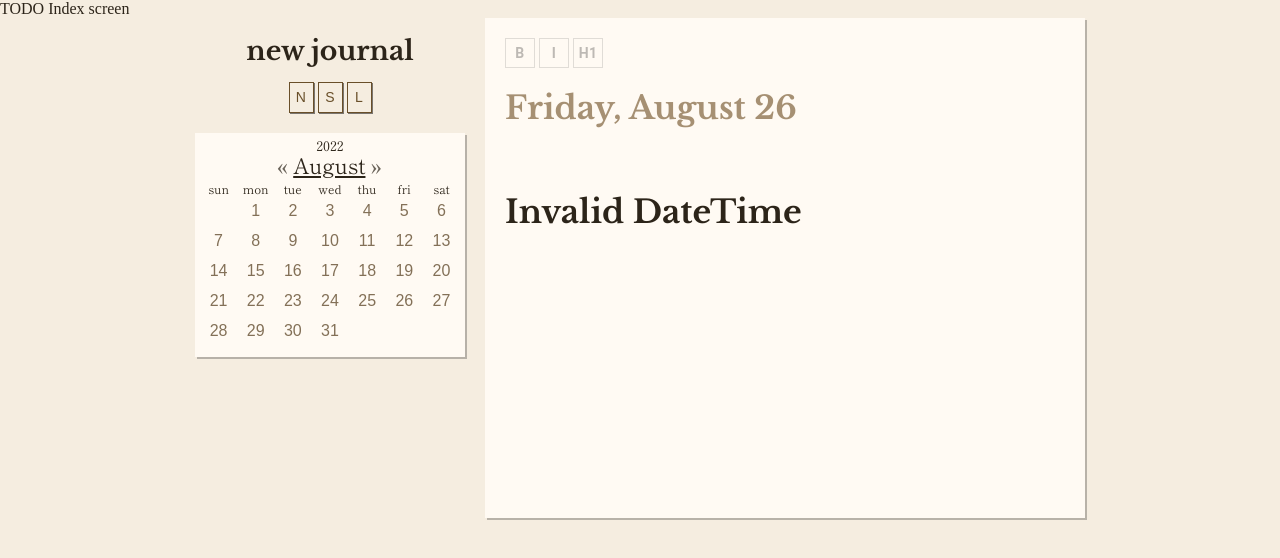
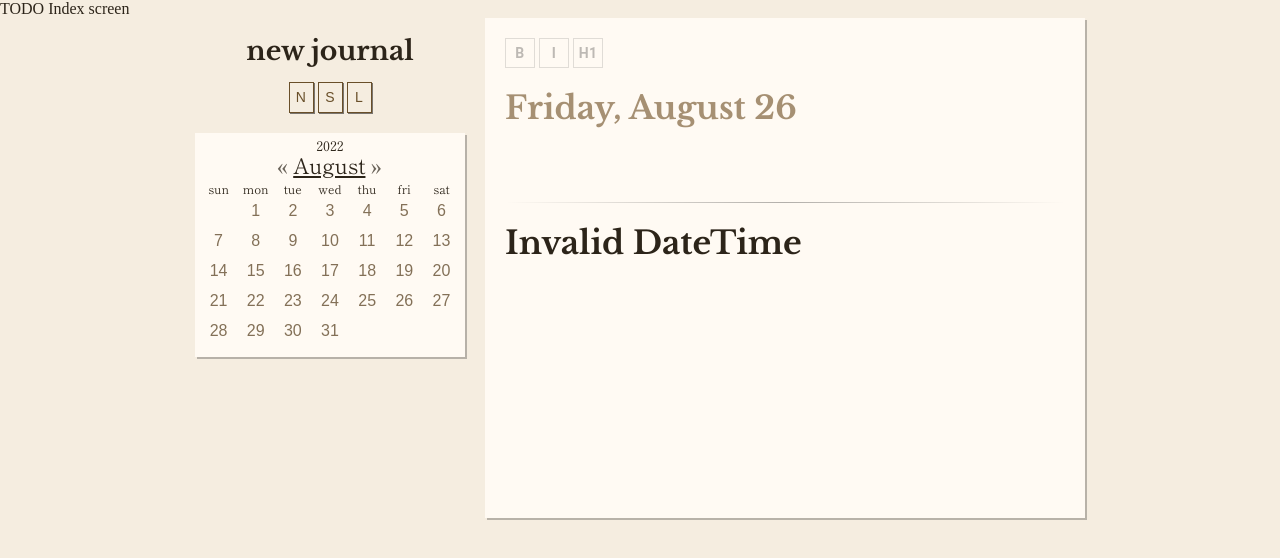
Before and after one commit to JeffDemanche/ipsum-web, a React app: page /journal/1 in a window 1280 px wide. Shown: the top 558 px of the page. Built offline with nearby package versions, Linux system fonts and the light colour scheme; a web font is replaced by a local one.

Commit message:
Adds dividers between entries

```diff
--- a/src/components/Surface/JournalEntry.less
+++ b/src/components/Surface/JournalEntry.less
@@ -3,7 +3,7 @@
 
 .entry-heading {
   font-family: @font-headers;
-  color: @paper-1;
+  color: @paper-3;
 }
 
 .journal-entry {
@@ -19,6 +19,19 @@
         color: @paper-7;
       }
     }
+  }
+
+  hr {
+    margin-top: 30px;
+    opacity: 0.4;
+    border: 0;
+    height: 1px;
+    background-image: linear-gradient(
+      to right,
+      rgba(0, 0, 0, 0),
+      rgba(0, 0, 0, 0.75),
+      rgba(0, 0, 0, 0)
+    );
   }
 
   .editor-block {
--- a/src/components/Surface/JournalEntryPast.tsx
+++ b/src/components/Surface/JournalEntryPast.tsx
@@ -10,10 +10,12 @@ import { useJournalEntryEditor } from "./useJournalEntryEditor";
 
 interface JournalEntryProps {
   entryKey: string;
+  showDivider?: boolean;
 }
 
 export const JournalEntryPast: React.FC<JournalEntryProps> = ({
   entryKey,
+  showDivider,
 }: JournalEntryProps) => {
   const { editorRef, editorState, blockStyleFn } = useJournalEntryEditor({
     entryKey,
@@ -99,6 +101,7 @@ export const JournalEntryPast: React.FC<JournalEntryProps> = ({
           </div>
         </>
       )}
+      {showDivider && <hr></hr>}
     </div>
   );
 };
--- a/src/components/Surface/JournalEntryToday.tsx
+++ b/src/components/Surface/JournalEntryToday.tsx
@@ -13,6 +13,7 @@ import { useJournalEntryEditor } from "./useJournalEntryEditor";
 
 interface JournalEntryTodayProps {
   entryKey: string;
+  showDivider?: boolean;
 }
 
 /**
@@ -20,6 +21,7 @@ interface JournalEntryTodayProps {
  */
 export const JournalEntryToday: React.FC<JournalEntryTodayProps> = ({
   entryKey,
+  showDivider,
 }: JournalEntryTodayProps) => {
   const { editorRef, editorState, empty, blockStyleFn } = useJournalEntryEditor(
     { entryKey }
@@ -119,6 +121,7 @@ export const JournalEntryToday: React.FC<JournalEntryTodayProps> = ({
           </div>
         </>
       )}
+      {showDivider && <hr></hr>}
     </div>
   );
 };
--- a/src/components/Surface/SurfaceEditor.tsx
+++ b/src/components/Surface/SurfaceEditor.tsx
@@ -16,7 +16,13 @@ export const SurfaceEditor = () => {
   const today = useDateString(30000, "entry-printed-date");
 
   const todayEntryComponent = (
-    <JournalEntryToday entryKey={today} key={today}></JournalEntryToday>
+    <>
+      <JournalEntryToday
+        entryKey={today}
+        showDivider={!!visibleEntryKeys.length}
+        key={today}
+      ></JournalEntryToday>
+    </>
   );
 
   const entryEditorComponents =
@@ -24,12 +30,15 @@ export const SurfaceEditor = () => {
     visibleEntryKeys
       .filter((entryKey) => entryKey !== today)
       .sort((a, b) => Date.parse(b) - Date.parse(a))
-      .map((sortedEntryKey) => {
+      .map((sortedEntryKey, i) => {
         return (
-          <JournalEntryPast
-            entryKey={sortedEntryKey}
-            key={sortedEntryKey}
-          ></JournalEntryPast>
+          <>
+            <JournalEntryPast
+              entryKey={sortedEntryKey}
+              showDivider={i !== visibleEntryKeys.length - 1}
+              key={sortedEntryKey}
+            ></JournalEntryPast>
+          </>
         );
       });
 
```
